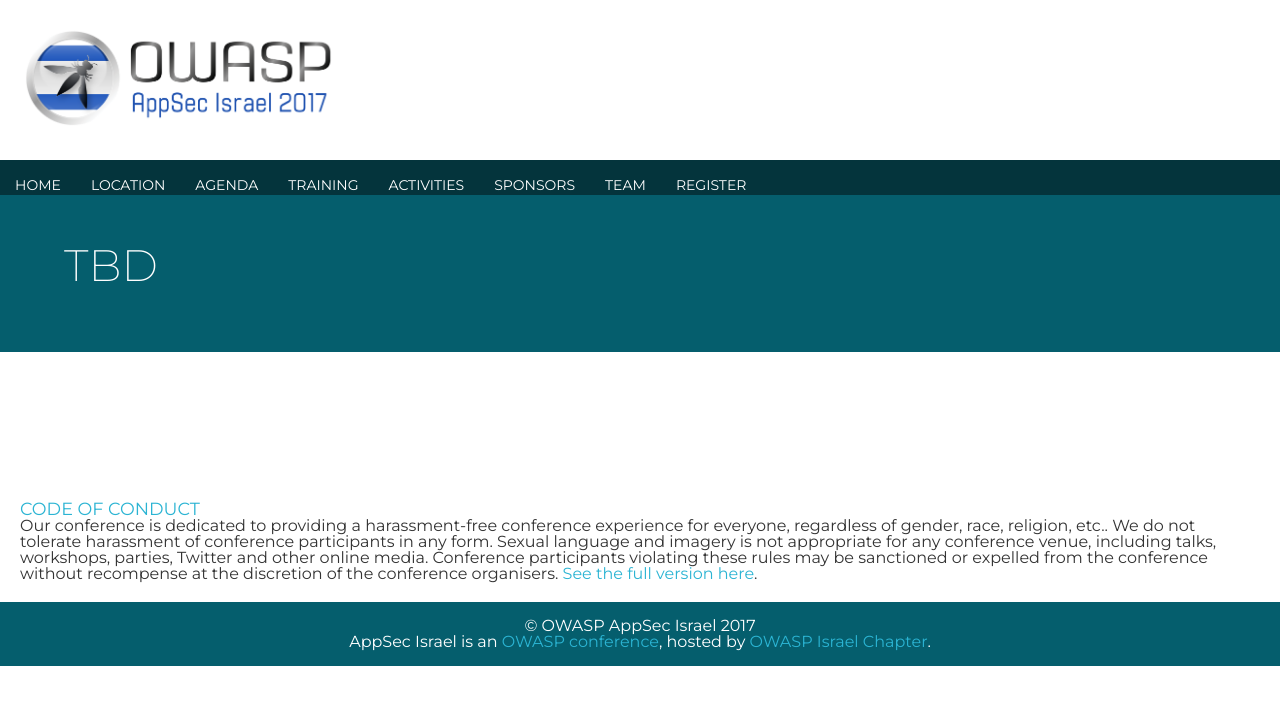
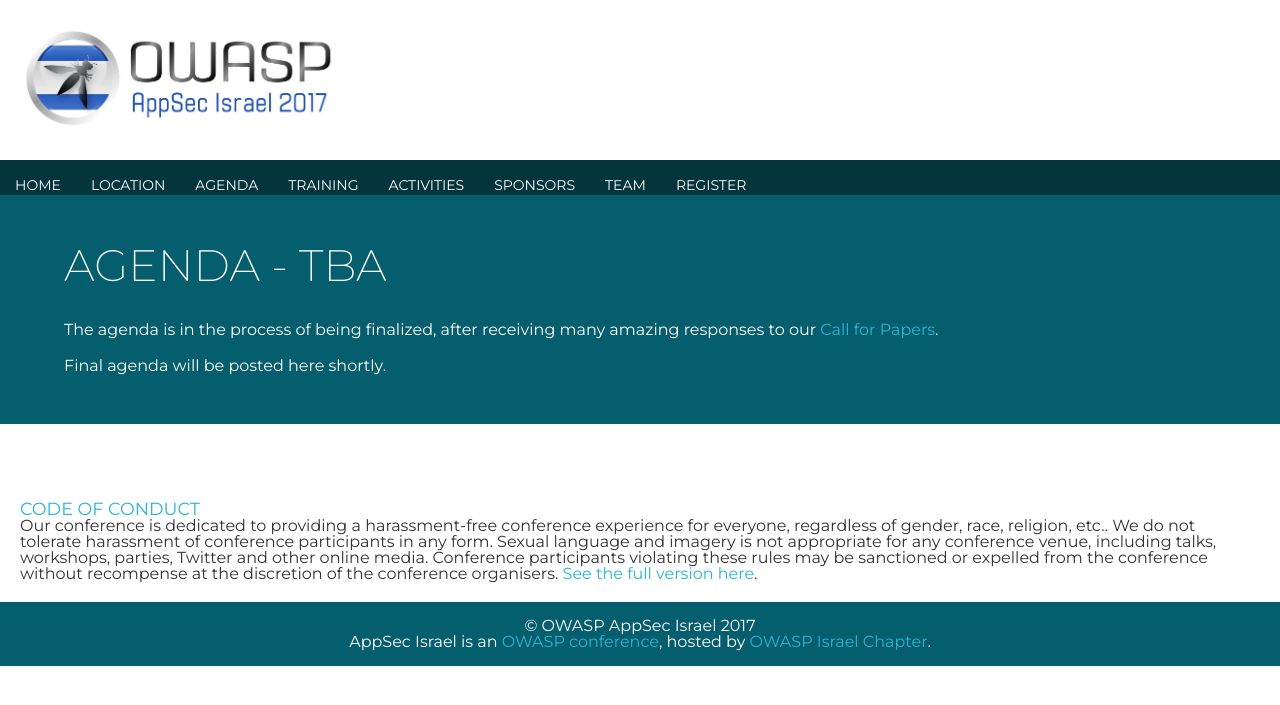
Before and after one commit to OWASP/AppSec-Israel-2017, a Jekyll site: the page built from Agenda.md, in a window 1280 px wide. Shown: the top 705 px of the page. Built offline with Jekyll 4.4.1, drawn with Linux system fonts in a browser that asks for light colours; our own code applies the rules of GitHub Pages for plain Markdown files.

Commit message:
Update Agenda.md

```diff
--- a/Agenda.md
+++ b/Agenda.md
@@ -1,4 +1,8 @@
 ---
 ---
 
-## TBD
+## Agenda - TBA
+
+The agenda is in the process of being finalized, after receiving many amazing responses to our [Call for Papers](https://www.papercall.io/appsecil2017).
+
+Final agenda will be posted here shortly.
```
